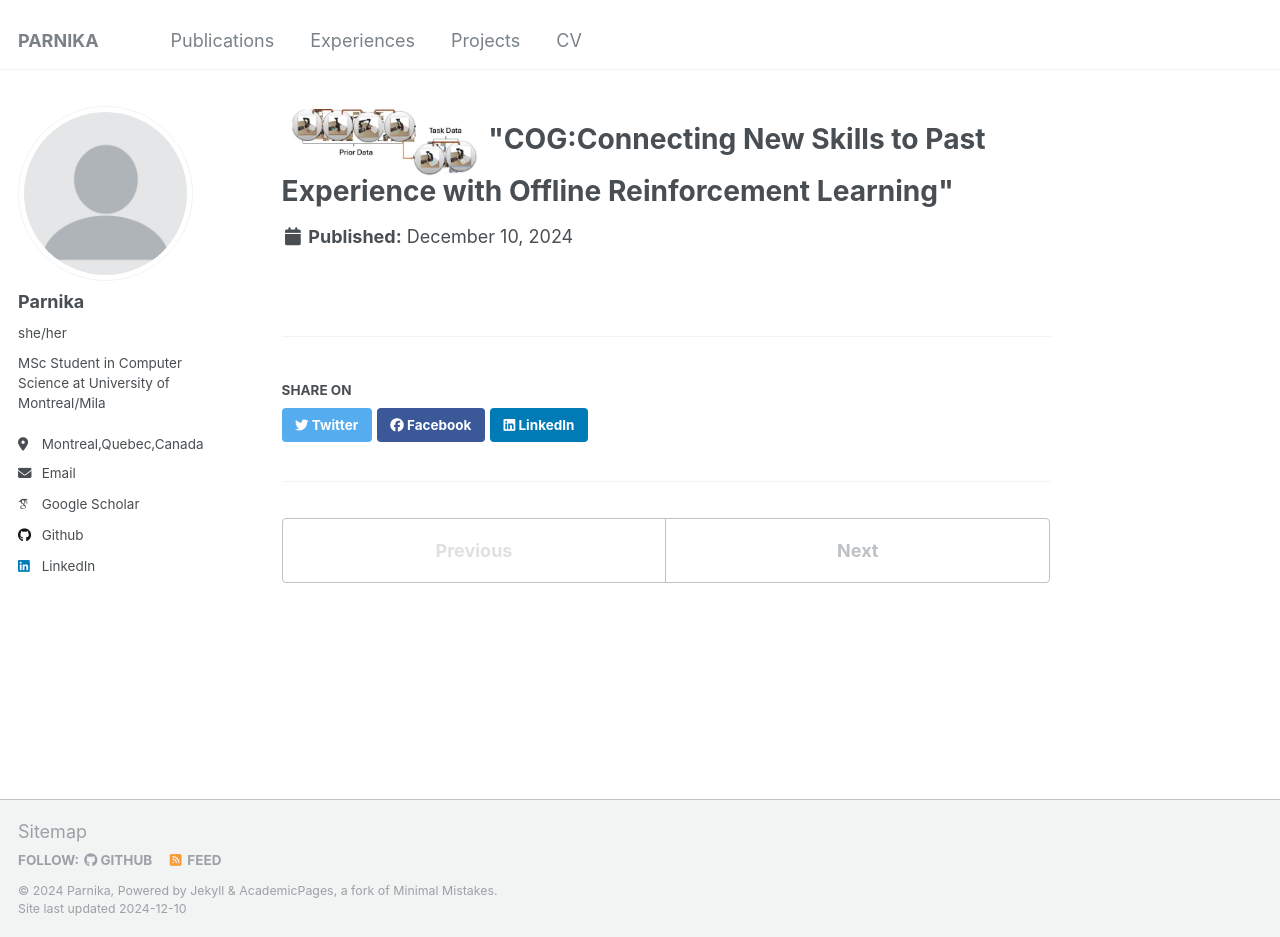
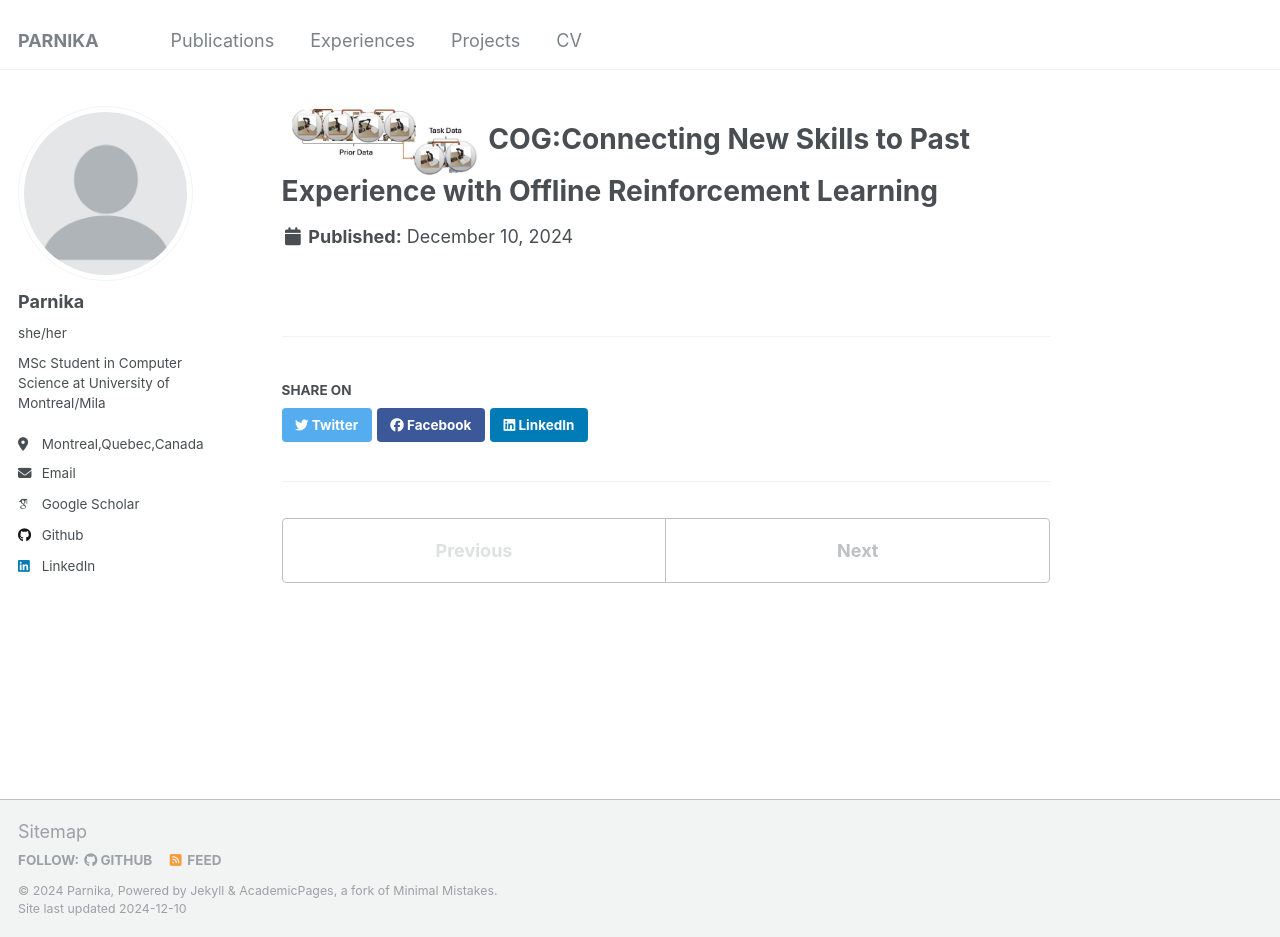
Before and after one commit to parnika31/parnika31.github.io, a Jekyll site: the page built from _portfolio/portfolio-1.md, in a window 1280 px wide and 937 px high. Built offline with Jekyll 4.4.1, drawn with Linux system fonts in a browser that asks for light colours; some web fonts are replaced.

Commit message:
Update portfolio-1.md

```diff
--- a/_portfolio/portfolio-1.md
+++ b/_portfolio/portfolio-1.md
@@ -1,5 +1,5 @@
 ---
-title: <p><img src='/images/COG.png' height="200" width="200" > "COG:Connecting New Skills to Past Experience with Offline Reinforcement Learning"</p>
+title: <p><img src='/images/COG.png' height="200" width="200" > COG:Connecting New Skills to Past Experience with Offline Reinforcement Learning</p>
 excerpt: "Experiments on pick and place setup from [this](https://arxiv.org/pdf/2010.14500) paper.
 Implement and compare the performance of offline RL algorithm TD3+BC with CQL. Additionally, compare the performance of CQL leveraging pretrained resnet vs CNN"
 collection: portfolio
```
